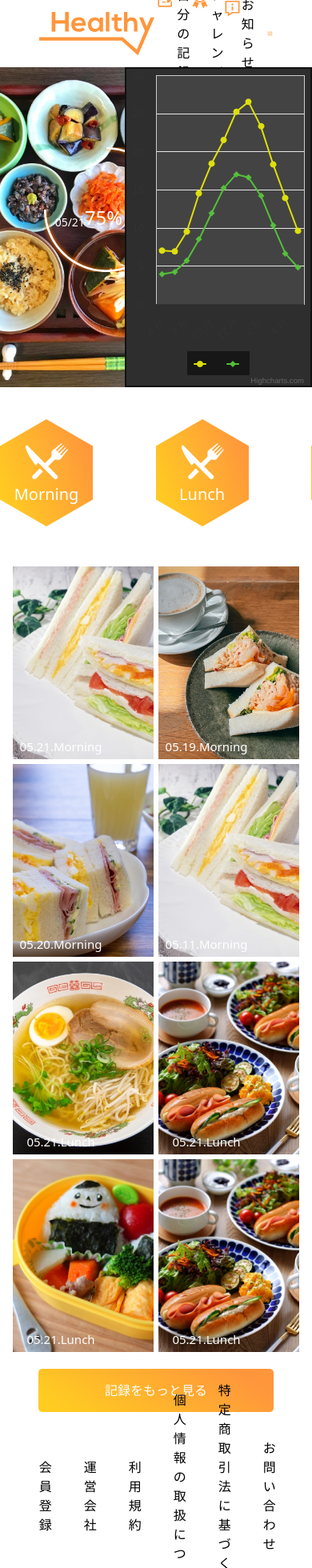
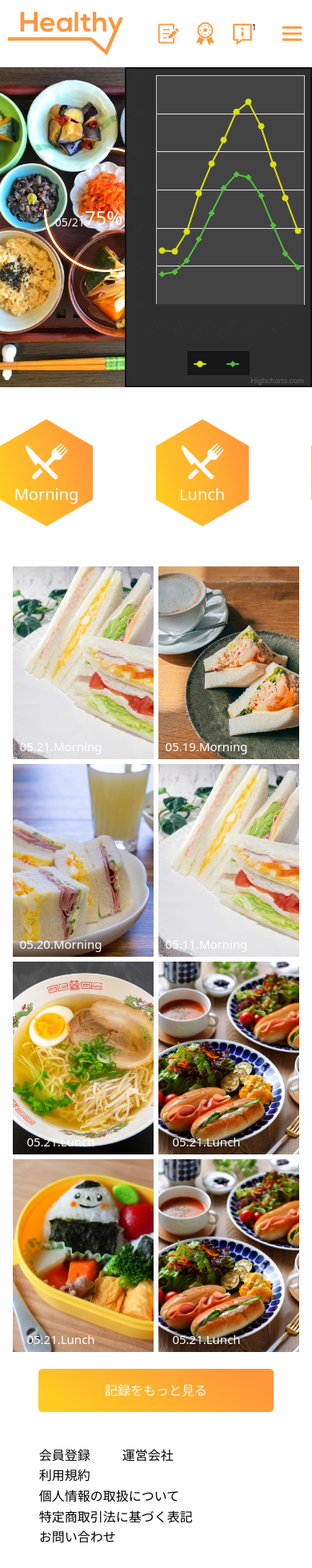
Before and after one commit to tuantran1295/health-app-arent-FE, a React (Vite) app: page / in a window 390 px wide. Shown: the top 1960 px of the page at 80% size. After the commit the page ends 1934 px from the top, so only its background shows below. Built offline with nearby package versions, Linux system fonts and the light colour scheme.

Commit message:
fix homepage layout

```diff
--- /dev/null
+++ b/src/components/NoticeNumber.tsx
@@ -0,0 +1,17 @@
+import type {ReactNode} from 'react';
+
+interface Props {
+    children: ReactNode,
+    number: number,
+}
+
+function NoticeNumber({ children, number }: Props) {
+    return (<div className="relative">
+        {children}
+        <div className="absolute bg-primary-500 h-[16px] w-[16px] rounded-full flex justify-center items-center text-[10px] top-0 -right-1/4">
+            {number}
+        </div>
+    </div>)
+}
+
+export default NoticeNumber;
--- a/src/layout/Footer.tsx
+++ b/src/layout/Footer.tsx
@@ -5,7 +5,7 @@ const FOOTER_DATA = ['会員登録', '運営会社', '利用規約', '個人情
 function Footer() {
     return (
         <div className='h-[128px] bg-dark-600 mt-10'>
-            <div className='w-3/4 h-full text-light m-auto flex items-center'>
+            <div className='md:w-11/12 w-3/4 h-full text-light m-auto flex items-center flex-wrap'>
                 {
                     FOOTER_DATA.map((item, index) => {
                         return <a key={index} href='#' className='mr-10'>
--- a/src/layout/Header.tsx
+++ b/src/layout/Header.tsx
@@ -7,8 +7,10 @@ import Menu from '../../public/assets/icons/menu.svg';
 import Close from '../../public/assets/icons/close.svg';
 import Dropdown from '../components/Dropdown';
 import {NavLink} from "react-router-dom";
+import NoticeNumber from "../components/NoticeNumber.tsx";
 
 const ELEMENTS = ['自分の記録', '体重グラフ', '目標', '選択中のコース', 'コラム一覧', '設定'];
+const NUMBER = 1;
 
 function Header() {
 
@@ -16,7 +18,7 @@ function Header() {
 
     return (
         <div className="h-[84px] w-full bg-dark-600 m-auto">
-            <div className="w-3/4 h-full m-auto flex justify-between">
+            <div className="md:w-3/4 w-[95%] h-full m-auto flex justify-between">
                 <a className="flex items-center" href="/">
                     <img className="h-[64px] w-[144px]" src={Logo}/>
                 </a>
@@ -25,18 +27,20 @@ function Header() {
                         <img className="h-[32px] w-[32px]" src={Memo}/>
                         <NavLink
                             to="/records"
-                            className={({isActive}) => (isActive ? "text-primary-400" : "")}
+                            className={(isActive) => (isActive ? "text-primary-400 ml-3 lg:block hidden" : "ml-3 lg:block hidden")}
                         >
                             自分の記録
                         </NavLink>
                     </div>
                     <div className="inline-flex text-light hover:text-primary-400 cursor-pointer mr-4">
                         <img className="h-[32px] w-[32px]" src={Challenge}/>
-                        <span>チャレンジ</span>
+                        <span className="lg:block hidden ml-3">チャレンジ</span>
                     </div>
                     <div className="inline-flex text-light hover:text-primary-400 cursor-pointer mr-4">
-                        <img className="h-[32px] w-[32px]" src={Info}/>
-                        <span>お知らせ</span>
+                        <NoticeNumber number={NUMBER}>
+                            <img className="h-[32px] w-[32px]" src={Info}/>
+                        </NoticeNumber>
+                        <span className="lg:block hidden ml-3">お知らせ</span>
                     </div>
                     <div className="ml-4">
                         <Dropdown open={isOpen} elements={ELEMENTS}>
--- a/src/pages/HomePage.tsx
+++ b/src/pages/HomePage.tsx
@@ -16,15 +16,15 @@ function HomePage() {
             <div>
                 <div className="flex">
                     <div className="flex-[40%] relative">
-                        <img src={d01} alt="d01" className="w-full object-cover h-[400px]" />
-                        <img src={threefour} alt="threefour" className="absolute top-[25%] left-[35%]" />
+                        <img src={d01} alt="d01" className="w-full object-cover h-[400px]"/>
+                        <img src={threefour} alt="threefour" className="absolute top-[25%] left-[35%]"/>
                         <div className="flex absolute top-[43%] left-[44%] text-white items-end justify-center">
                             <div className="text-sm">05/21</div>
                             <div className="text-2xl">75%</div>
                         </div>
                     </div>
                     <div className="flex-[60%]">
-        <Chart />
+                        <Chart/>
                     </div>
                 </div>
                 <div className="flex mx-auto cursor-pointer items-center w-[700px] justify-between mt-10">
@@ -43,12 +43,12 @@ function HomePage() {
                             .filter((el) => (active !== "all" ? el.category == active : true))
                             .slice(0, expand ? meal.length : 8)
                             .map((e) => (
-                    <FoodInfo title={e.title} url={e.url} />
+                                <FoodInfo key={e.url} title={e.title} url={e.url}/>
                             ))}
                     </div>
                     {!expand && (
                         <div onClick={() => setExpand(true)} className="mt-5 mx-auto">
-                <LinearButton name="記録をもっと見る" />
+                            <LinearButton name="記録をもっと見る"/>
                         </div>
                     )}
                 </div>
@@ -56,4 +56,5 @@ function HomePage() {
         </Layout>
     );
 }
+
 export default HomePage
```
Lines whose indentation alone changed are shown as unchanged.
